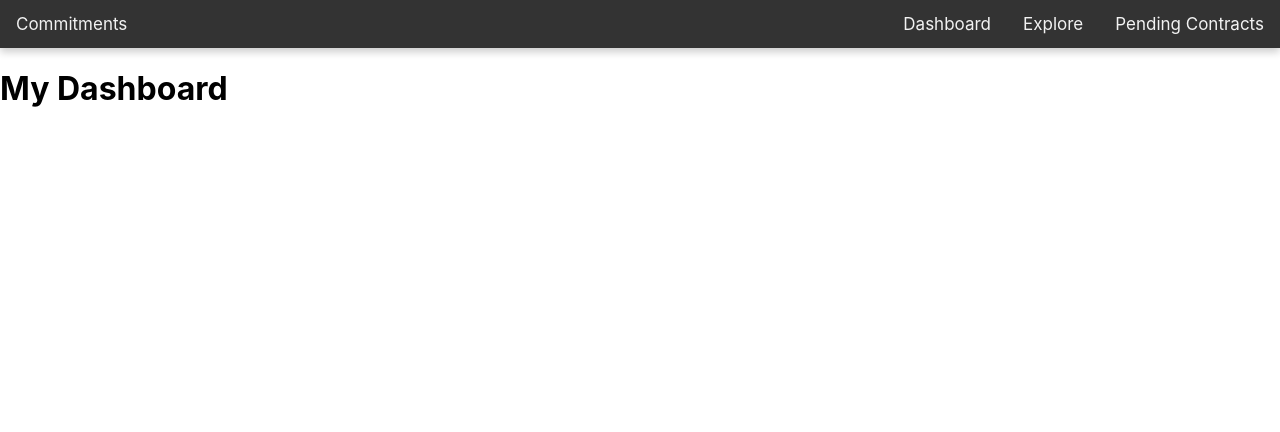
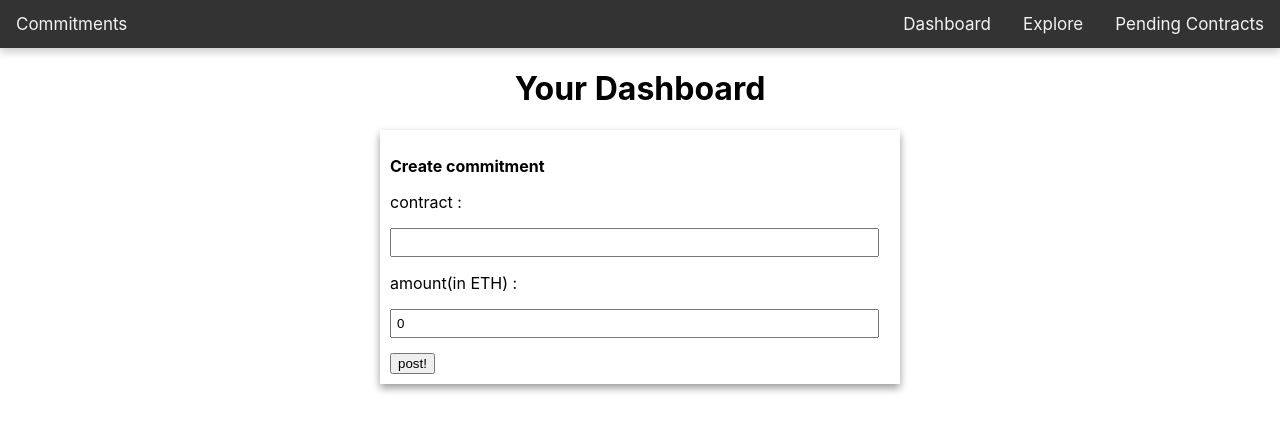
Before and after one commit to highonweb/Commitments, a React (Create React App) app in the folder client/: page /Dashboard in a window 1280 px wide. Shown: the top 432 px of the page. Built offline with nearby package versions, Linux system fonts and the light colour scheme.

Commit message:
Add postCommitment

```diff
--- a/client/src/App.js
+++ b/client/src/App.js
@@ -40,7 +40,7 @@ function App() {
           <Home />
         </Route>
         <Route path="/Dashboard">
-          <Dashboard />
+          <Dashboard ins= {ins} accts = {accts} web3={web3} />
         </Route>
         <Route path="/Explore">
           <Explore ins= {ins} accts = {accts} web3={web3} />
--- /dev/null
+++ b/client/src/Components/AddCommitments.js
@@ -0,0 +1,34 @@
+import React,{useState} from 'react';
+import '../css/form.css';
+
+function AddCommitments({ins,accts,web3}) {
+    const[contract,setContract] = useState("");
+    const[amount,setAmount] = useState("0");
+    const[posted,setPosted] = useState("");
+    if (ins.events) {
+        ins.events.NewCommitment().on("data",(e)=> setPosted('successfully posted!') );
+    }
+
+
+    const postcommitment = async (e) =>{
+        e.preventDefault();
+        await ins.methods.postCommitment(contract).send({from:accts,value: web3.utils.toWei(amount, "ether")});
+        setContract("");
+        setAmount("0");
+    }
+    return (
+        <>
+        <form onSubmit = {postcommitment}>
+            <p className="post-heading"><strong>Create commitment</strong></p>
+            <p>contract :</p>
+            <input className="input" value= {contract} onChange = {(e)=>setContract(e.target.value)} type="text" required/>
+            <p>amount(in ETH) :</p>
+            <input className="input" value={amount} onChange= {(e)=>setAmount(e.target.value)} type="text" required />
+            <input id="post-commitment" type="submit" value="post!"/>
+        </form>
+        <p className="text-align">{posted}</p>
+       </>
+    )
+}
+
+export default AddCommitments;
--- a/client/src/Components/Dashboard.js
+++ b/client/src/Components/Dashboard.js
@@ -1,9 +1,13 @@
 import React from 'react';
+import AddCommitments from './AddCommitments';
 
-function Dashboard() {
-  const greeting = 'My Dashboard';
-
-  return <h1>{greeting}</h1>;
+function Dashboard({ins,web3,accts}) {
+  return (
+    <>
+    <h1 className="text-align">Your Dashboard</h1>
+    <AddCommitments ins= {ins} accts = {accts[0]} web3={web3}/>
+    </>
+  );
 }
 
 export default Dashboard;
--- /dev/null
+++ b/client/src/css/form.css
@@ -0,0 +1,21 @@
+form{
+    margin: 5px auto;
+    width: 500px;
+    display: block;
+    padding: 10px;
+    box-shadow: 0 4px 8px 0 rgba(0, 0, 0, 0.4);
+}
+
+.text-align{
+    text-align: center;
+}
+#post-commitment{
+    margin-top: 10px;
+    display: block;
+}
+.input{
+    width: 95%;
+    display: block;
+    margin-bottom: 15px;
+    padding: 5px;
+}
```
Also changed, not shown: 1 other file (tests, documents, lock files or other folders).
